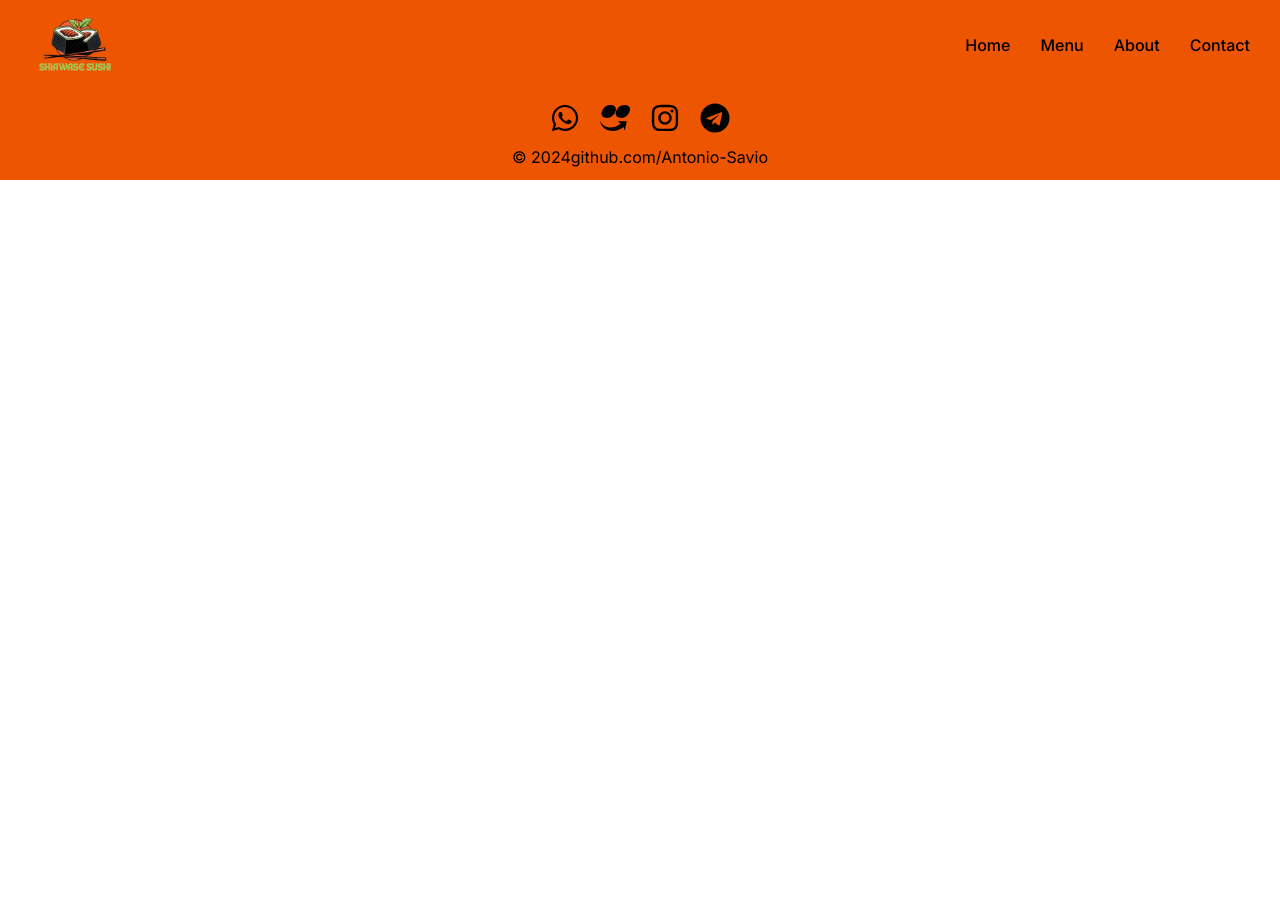
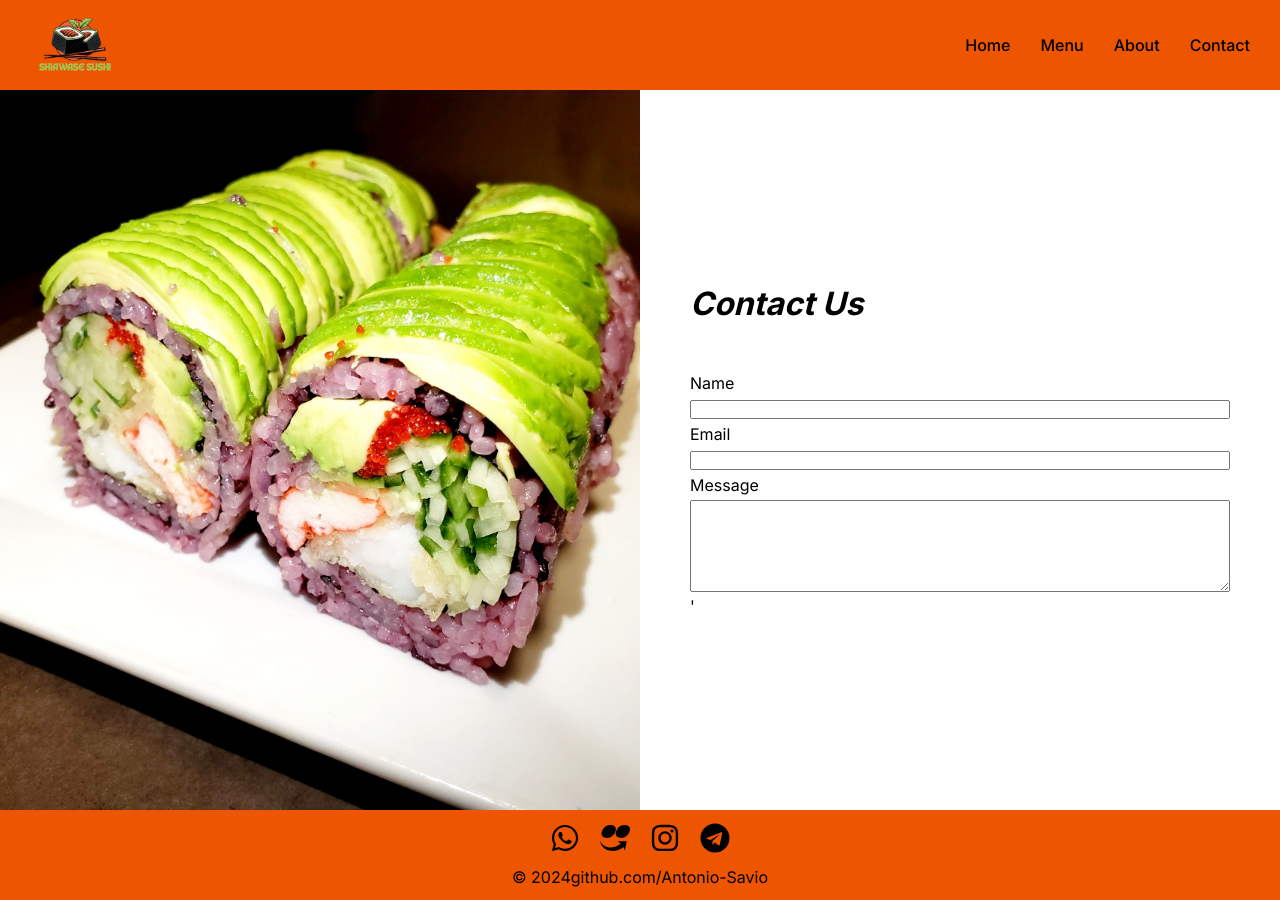
Before and after one commit to Antonio-Savio/sushi-restaurant, a React (Create React App) app: page /contact in a window 1280 px wide. Before the commit the page ends 800 px from the top, so only its background shows below. Built offline with nearby package versions, Linux system fonts and the light colour scheme.

Commit message:
add contact page

```diff
--- a/src/App.js
+++ b/src/App.js
@@ -3,6 +3,7 @@ import Home from './pages/Home';
 import Menu from './pages/Menu';
 import About from './pages/About';
 import Footer from './components/Footer';
+import Contact from './pages/Contact';
 import { BrowserRouter as Router, Route, Routes } from "react-router-dom";
 import { GlobalStyle } from './styles/global-style';
 
@@ -16,6 +17,7 @@ function App() {
           <Route path='/' exact element={<Home />} />
           <Route path='/menu' exact element={<Menu />} />
           <Route path='/about' exact element={<About />} />
+          <Route path='/contact' exact element={<Contact />} />
         </Routes>
         <Footer />
       </Router>
--- /dev/null
+++ b/src/pages/Contact.js
@@ -0,0 +1,70 @@
+import React from "react";
+import Shiawase from '../assets/shiawase.jpg'
+import styled from "styled-components";
+
+const Contact = () => {
+    return (
+        <Main>
+            <div className="left-side">
+
+            </div>
+
+            <div className="right-side">
+                <h1>Contact Us</h1>
+
+                <form method="POST">
+                    <label htmlFor="name">Name</label>
+                    <input type="text" name="name" id="name" />
+
+                    <label htmlFor="email">Email</label>
+                    <input type="email" name="email" id="email" />
+
+                    <label htmlFor="message">Message</label>
+                    <textarea
+                        rows="6"
+                        name="message"
+                        id="message"
+                    ></textarea>
+                </form>'
+            </div>
+        </Main>
+    )
+}
+
+const Main = styled.main`
+    display: flex;
+    align-items: center;
+
+    .left-side {
+        width: 50vw;
+        background: url(${Shiawase}) no-repeat center;
+        background-size: cover;
+        height: 90vh;
+    }
+
+    .right-side {
+        width: 50vw;
+        padding: 50px;
+    }
+
+    h1 {
+        margin-bottom: 50px;
+        font-style: oblique;
+    }
+
+    label {
+        display: block;
+        margin-bottom: 5px;
+    }
+
+    input {
+        margin-bottom: 5px;
+        width: 100%;
+    }
+
+    textarea {
+        width: 100%;
+    }
+`
+
+export default Contact
--- a/src/pages/Home.js
+++ b/src/pages/Home.js
@@ -18,7 +18,7 @@ function Home() {
 const Main = styled.main`
     background: url(${Banner}) no-repeat center;
     background-size: cover;
-    height: 90vh;
+    height: 80vh;
     display: flex;
     flex-direction: column;
     justify-content: center;
@@ -31,7 +31,7 @@ const Main = styled.main`
         top: 90px;
         left: 0;
         width: 100%;
-        height: 90vh;
+        height: 80vh;
         background-color: rgba(255, 255, 255, 0.4);
     }
 
```
Also changed, not shown: src/assets/shiawase.jpg (added).
